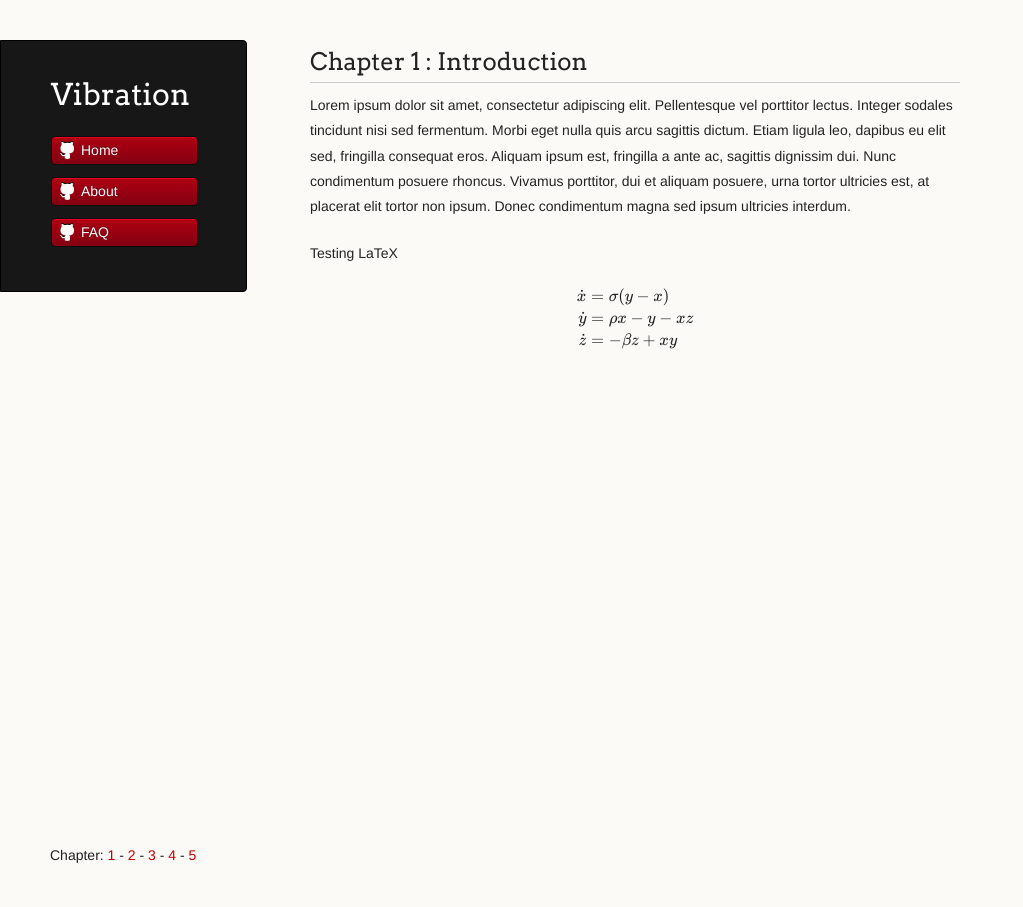
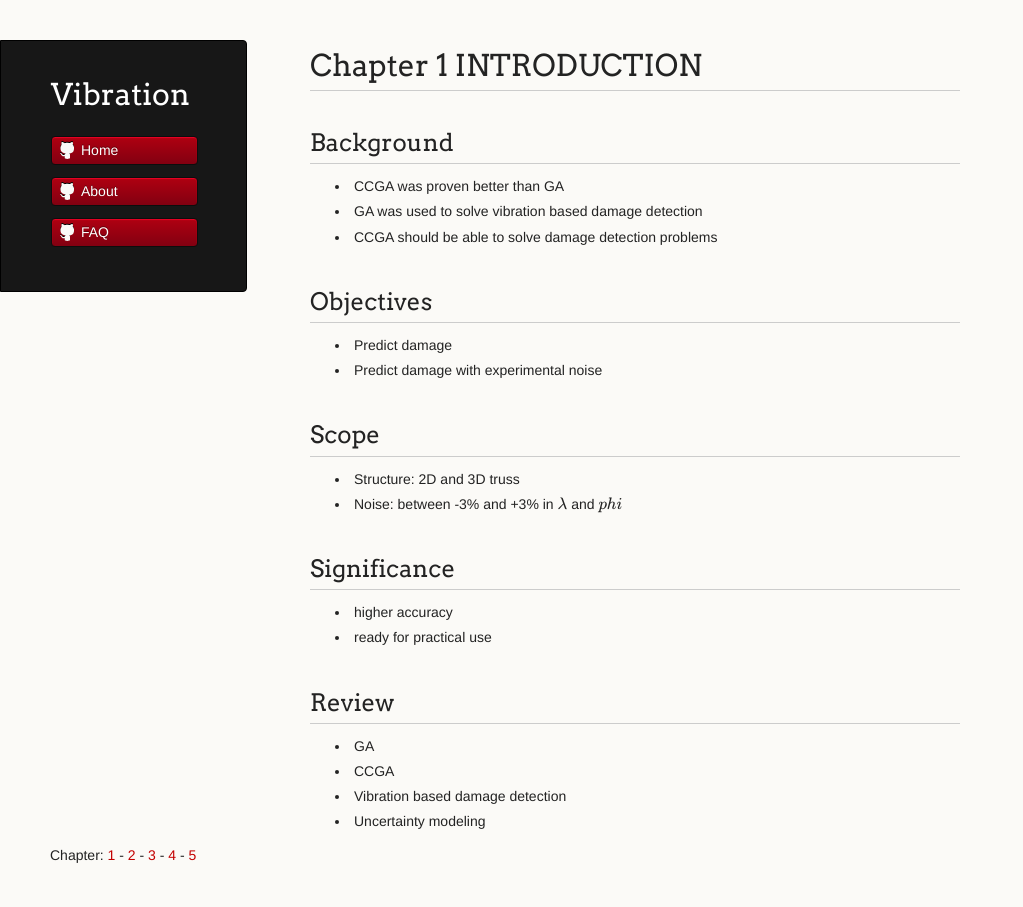
Before and after one commit to vireax/vibration, a Jekyll site: the page built from ch1.md, in a window 1280 px wide. Shown: the whole page, without its empty margins (0-1023 px from the left). Built offline with Jekyll 4.4.1, drawn with Linux system fonts in a browser that asks for light colours; formulas are drawn with MathJax 3.

Commit message:
Update ch1.md

```diff
--- a/ch1.md
+++ b/ch1.md
@@ -1,12 +1,27 @@
 ---
-layout: default
-title: Chapter 1
+layout: page
+title: Chapter 1 INTRODUCTION
 ---
 
-## Chapter 1 : Introduction
+## Background
+* CCGA was proven better than GA
+* GA was used to solve vibration based damage detection
+* CCGA should be able to solve damage detection problems
 
-Lorem ipsum dolor sit amet, consectetur adipiscing elit. Pellentesque vel porttitor lectus. Integer sodales tincidunt nisi sed fermentum. Morbi eget nulla quis arcu sagittis dictum. Etiam ligula leo, dapibus eu elit sed, fringilla consequat eros. Aliquam ipsum est, fringilla a ante ac, sagittis dignissim dui. Nunc condimentum posuere rhoncus. Vivamus porttitor, dui et aliquam posuere, urna tortor ultricies est, at placerat elit tortor non ipsum. Donec condimentum magna sed ipsum ultricies interdum.
+## Objectives
+* Predict damage
+* Predict damage with experimental noise
 
-Testing LaTeX
+## Scope
+* Structure: 2D and 3D truss
+* Noise: between -3% and +3% in $$ \lambda $$ and $$ phi $$
 
-$$ \begin{aligned} \dot{x} & = \sigma(y-x) \\ \dot{y} & = \rho x - y - xz \\ \dot{z} & = -\beta z + xy \end{aligned} $$
+## Significance
+* higher accuracy
+* ready for practical use
+
+## Review
+* GA
+* CCGA
+* Vibration based damage detection
+* Uncertainty modeling
```
